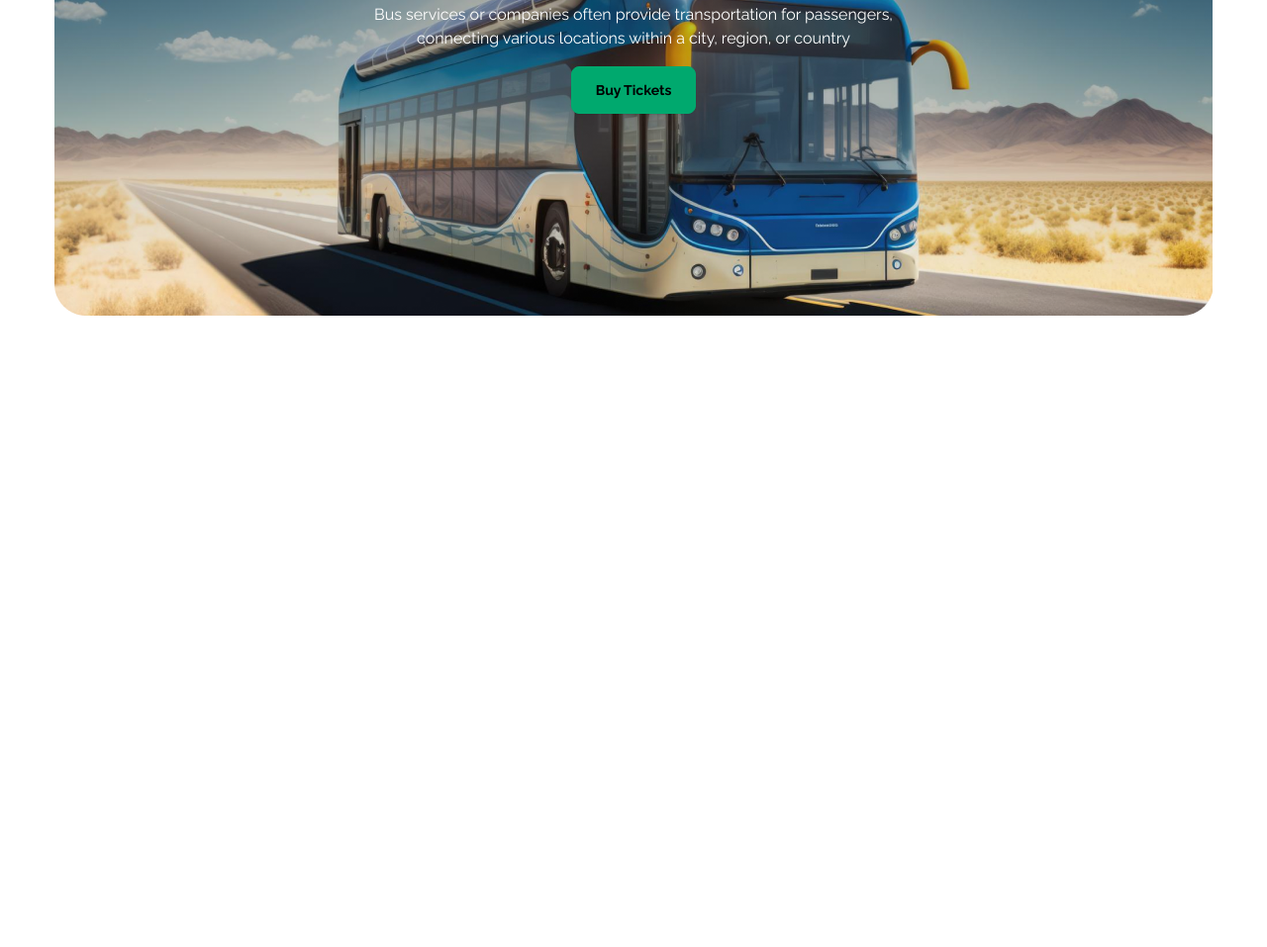
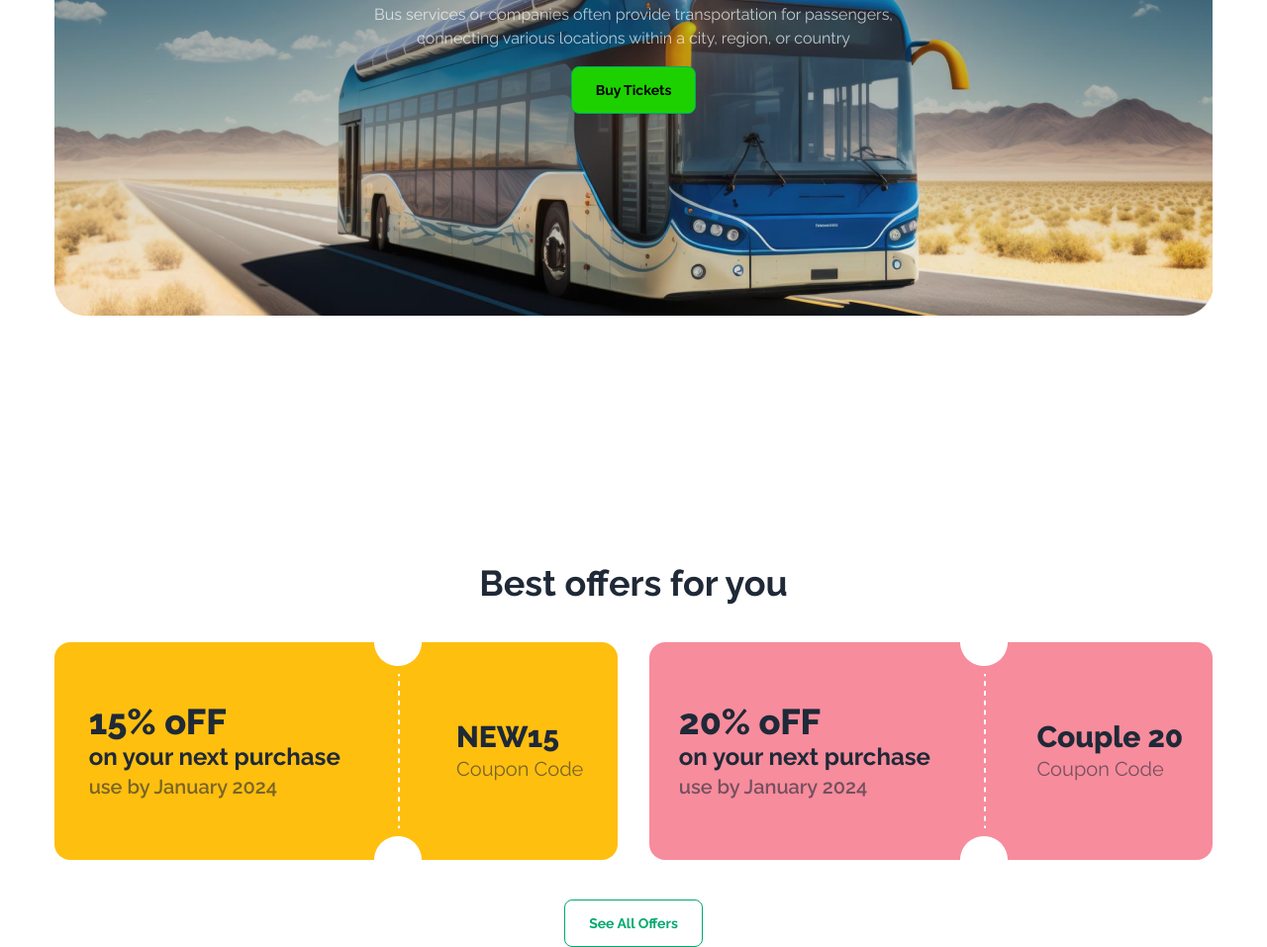
Before and after one commit to mdrashed62/smart-bus-ticketing-a5, a plain HTML site: page index.html in a window 1280 px wide. Shown: the part 335-1292 px from the top of the page at 99% size. Before the commit the page ends 904 px from the top, so only its background shows below. Drawn offline with nearby package versions, Linux system fonts and the light colour scheme.

Commit message:
finished section-1 of main

```diff
--- a/index.html
+++ b/index.html
@@ -13,7 +13,8 @@
     <script src="https://cdn.tailwindcss.com"></script>
   </head>
   <body class="inter raleway">
-    <nav class="flex items-center justify-between w-[1170px] mx-auto mt-8">
+    <!-- started the navbar -->
+    <nav class="flex items-center justify-between lg:w-[1170px] mx-auto mt-8">
       <div>
         <h1 class="text-4xl font-bold">P-Ticket</h1>
       </div>
@@ -24,25 +25,101 @@
         </button>
       </div>
     </nav>
+    <!-- end the navbar -->
+
+    <!-- started the header section -->
     <header
-      class="min-h-screen bg-[url(images/banner.png)] bg-no-repeat w-[1170px] mx-auto mt-6"
+      class="min-h-screen bg-[url(images/banner.png)] bg-no-repeat lg:w-[1170px] mx-auto mt-6"
     >
       <div class="text-center pt-[90px]">
         <h1 class="text-6xl font-bold text-white">
           End-to-End Travel with <br />
-          <span class="text-green-600 text-5xl font-bold">P Paribahan</span>
+          <span class="text-[#1DD100] text-6xl font-bold">P Paribahan</span>
         </h1>
       </div>
       <div class="text-center space-y-4 mt-6">
-        <p class="text-white">
+        <p class="text-white opacity-70">
           Bus services or companies often provide transportation for passengers,
           <br />
           connecting various locations within a city, region, or country
         </p>
-        <button class="btn btn-success font-bold px-6">Buy Tickets</button>
+        <button class="btn btn-success font-bold bg-[#1DD100] px-6">
+          Buy Tickets
+        </button>
       </div>
     </header>
-    <main></main>
+    <!-- end the header section -->
+
+    <!-- started the main section -->
+    <main>
+      <!-- main section-1 -->
+      <section class="w-[1170px] mx-auto space-y-10">
+        <div class="text-4xl text-center font-bold">
+          <h1>Best offers for you</h1>
+        </div>
+
+        <!-- start card -->
+        <div class="card-container flex gap-8">
+          <!-- fast card -->
+          <div class="card w-[570px] bg-[#FFBF0F]">
+            <div class="flex justify-evenly">
+              <div class="flex justify-center items-center">
+                <h2>
+                  <span class="text-4xl font-extrabold">15% oFF</span> <br />
+                  <span class="text-2xl font-bold">on your next purchase</span>
+                  <br />
+                  <span class="text-xl font-semibold opacity-60"
+                    >use by January 2024</span
+                  >
+                </h2>
+              </div>
+              <div class="">
+                <img src="images/cupon-devider.png" alt="" />
+              </div>
+              <div class="flex justify-center items-center">
+                <h1>
+                  <span class="text-3xl font-extrabold">NEW15</span> <br />
+                  <span class="text-xl opacity-60">Coupon Code</span>
+                </h1>
+              </div>
+            </div>
+          </div>
+          <!-- second card -->
+          <div class="card w-[570px] bg-[#F78C9C]">
+            <div class="flex justify-evenly">
+              <div class="flex justify-center items-center">
+                <h2>
+                  <span class="text-4xl font-extrabold">20% oFF</span> <br />
+                  <span class="text-2xl font-bold">on your next purchase</span>
+                  <br />
+                  <span class="text-xl font-semibold opacity-60"
+                    >use by January 2024</span
+                  >
+                </h2>
+              </div>
+              <div class="">
+                <img src="images/cupon-devider.png" alt="" />
+              </div>
+              <div class="flex justify-center items-center">
+                <h1>
+                  <span class="text-3xl font-extrabold">Couple 20</span> <br />
+                  <span class="text-xl opacity-60">Coupon Code</span>
+                </h1>
+              </div>
+            </div>
+          </div>
+        </div>
+        <!-- end card -->
+
+        <div class="text-center">
+          <button class="btn btn-outline btn-success px-6 font-bold">
+            See All Offers
+          </button>
+        </div>
+      </section>
+      <!-- end the main section-1 -->
+    </main>
+    <!-- end the main section -->
     <script src="scripts/script.js"></script>
   </body>
 </html>
```
